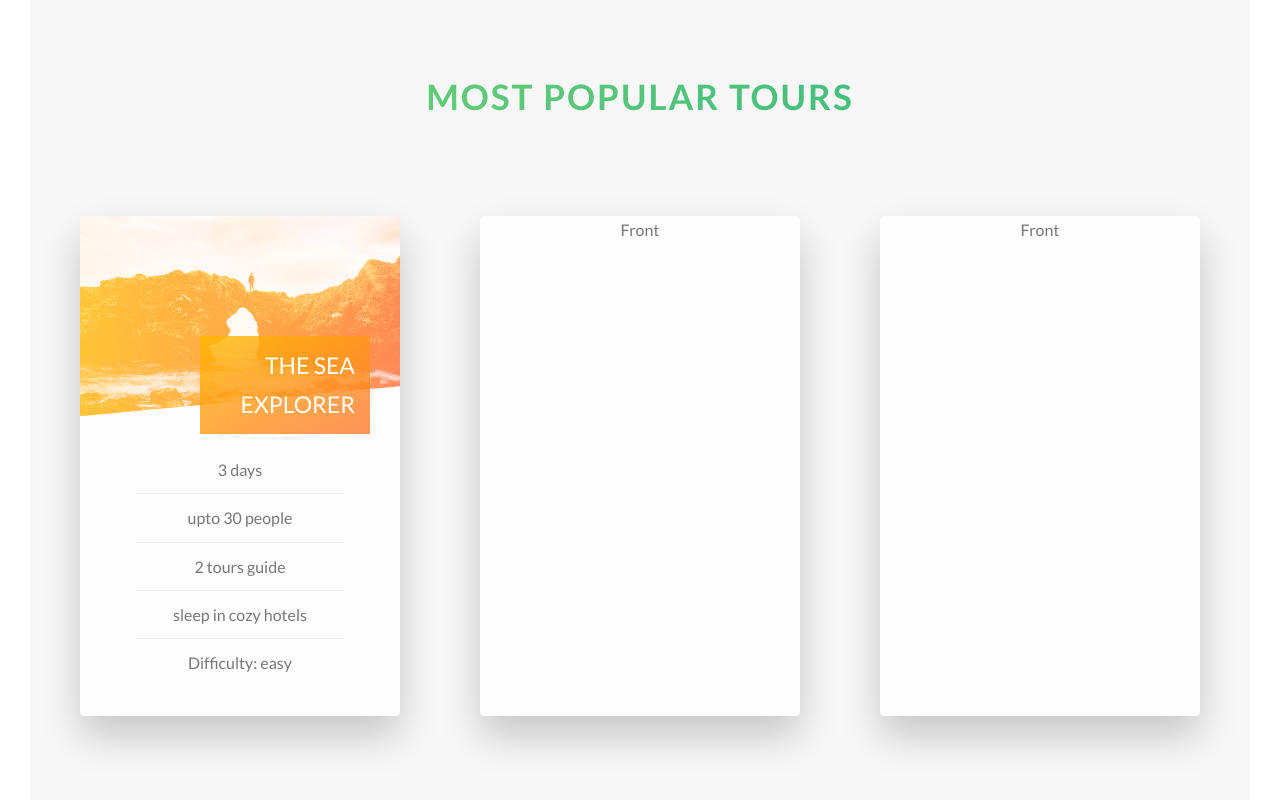
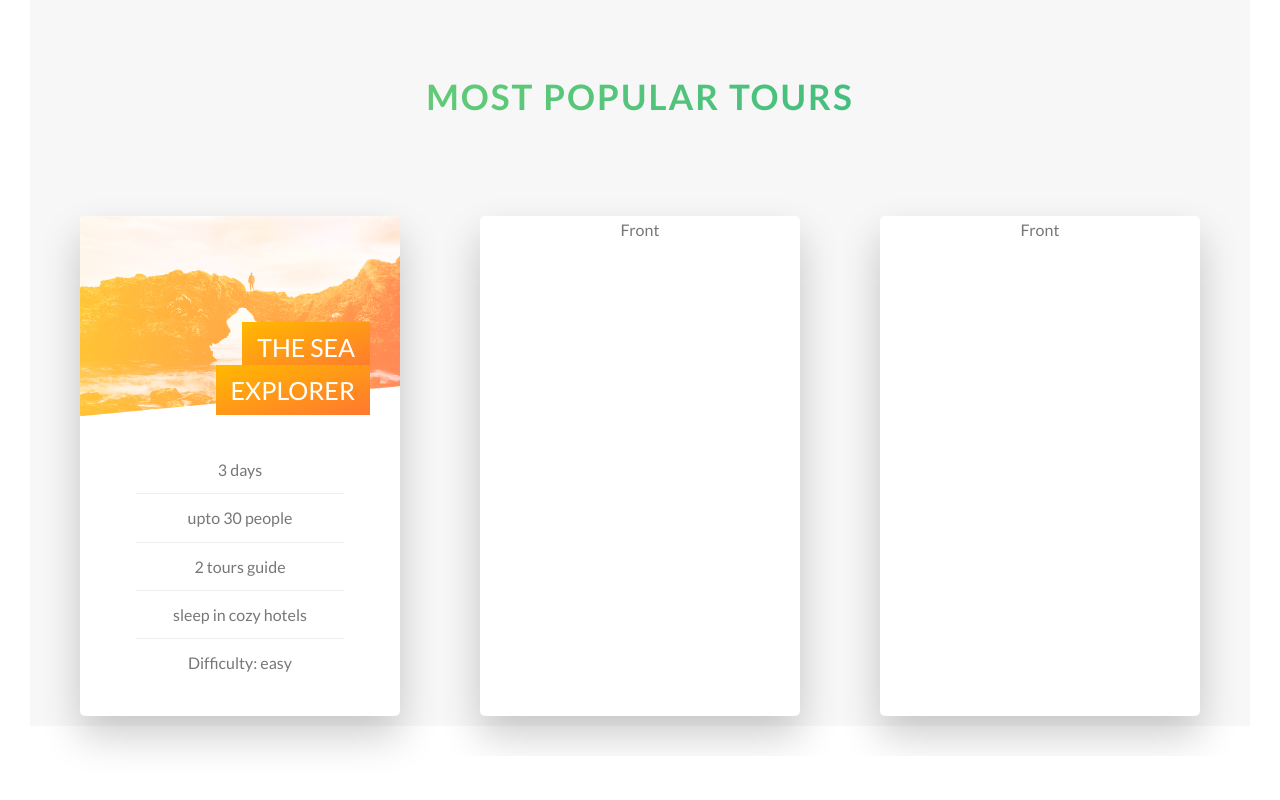
Before and after one commit to kumarnwb/tours, a React (Create React App) app: page / in a window 1280 px wide. Shown: the part 2368-3168 px from the top of the page. After the commit the page ends 3124 px from the top, so only its background shows below. Built offline with nearby package versions, Linux system fonts and the light colour scheme.

Commit message:
added animation to tours package card

```diff
--- a/public/index.html
+++ b/public/index.html
@@ -28,7 +28,7 @@
 </head>
 
 <body>
-  <noscript>You need to enable JavaScript to run this app.</noscript>
+  <!-- <noscript>You need to enable JavaScript to run this app.</noscript> -->
   <div id="root"></div>
   <!--
       This HTML file is a template.
--- a/src/components/PopularTours.jsx
+++ b/src/components/PopularTours.jsx
@@ -25,7 +25,9 @@ const PopularTours = () => (
                                     </ul>
                                 </div>
                             </div>
-
+                            <div className="card__side card__side--back card__side--back--1">
+                                Back
+                            </div>
                         </div>
                     </div>
                 </div>
--- a/src/styles/components/_popular.scss
+++ b/src/styles/components/_popular.scss
@@ -5,6 +5,8 @@
 }
 
 .card {
+  perspective: 150rem;
+  position: relative;
   &__side {
     height: 50rem;
     background-color: rgba($color-white, $alpha: 0.8);
@@ -12,8 +14,37 @@
     text-align: center;
     border-radius: 5px;
     font-size: $default-font-size;
-    position: relative;
+    transition: all 1s ease;
+    position: absolute;
+    top: 0;
+    left: 0;
+    width: 100%;
+    backface-visibility: hidden;
+
+    &--front {
+      background-color: $color-white;
+    }
+
+    &--back {
+      transform: rotateY(180deg);
+
+      &--1 {
+        background-image: linear-gradient(
+          to right bottom,
+          $color-secondary-light,
+          $color-secondary-dark
+        );
+      }
+    }
   }
+
+  &:hover &__side--front {
+    transform: rotateY(-180deg);
+  }
+  &:hover &__side--back {
+    transform: rotateY(0deg);
+  }
+
   &__picture {
     background-size: cover;
     height: 20rem;
@@ -29,16 +60,18 @@
         url("../../assets/nat-5.jpg");
     }
   }
-  &__heading-span {
+  &__heading {
     text-transform: uppercase;
     font-weight: 400;
-    font-size: 2.3rem;
+    font-size: 2.5rem;
     position: absolute;
     text-align: right;
-    top: 12rem;
+    top: 11rem;
     right: 3rem;
     width: 53%;
     color: $color-white;
+  }
+  &__heading-span {
     -webkit-box-decoration-break: clone;
     box-decoration-break: clone;
 
@@ -46,8 +79,8 @@
       padding: 1rem 1.5rem;
       background-image: linear-gradient(
         to right bottom,
-        rgba($color-secondary-light, 0.8),
-        rgba($color-secondary-dark, 0.8)
+        $color-secondary-light,
+        $color-secondary-dark
       );
     }
   }
```
Also changed, not shown: 1 other file (tests, documents, lock files or other folders).
